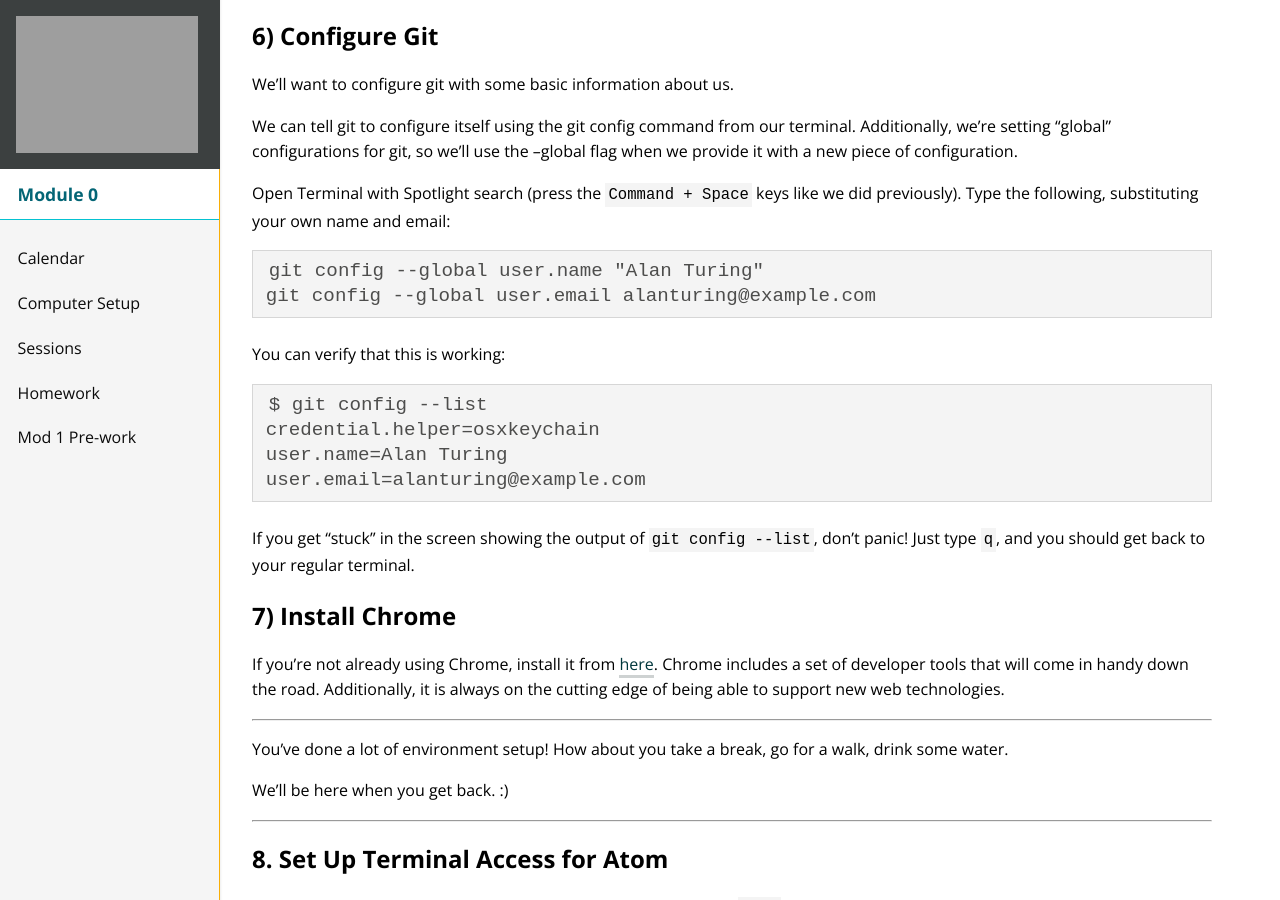
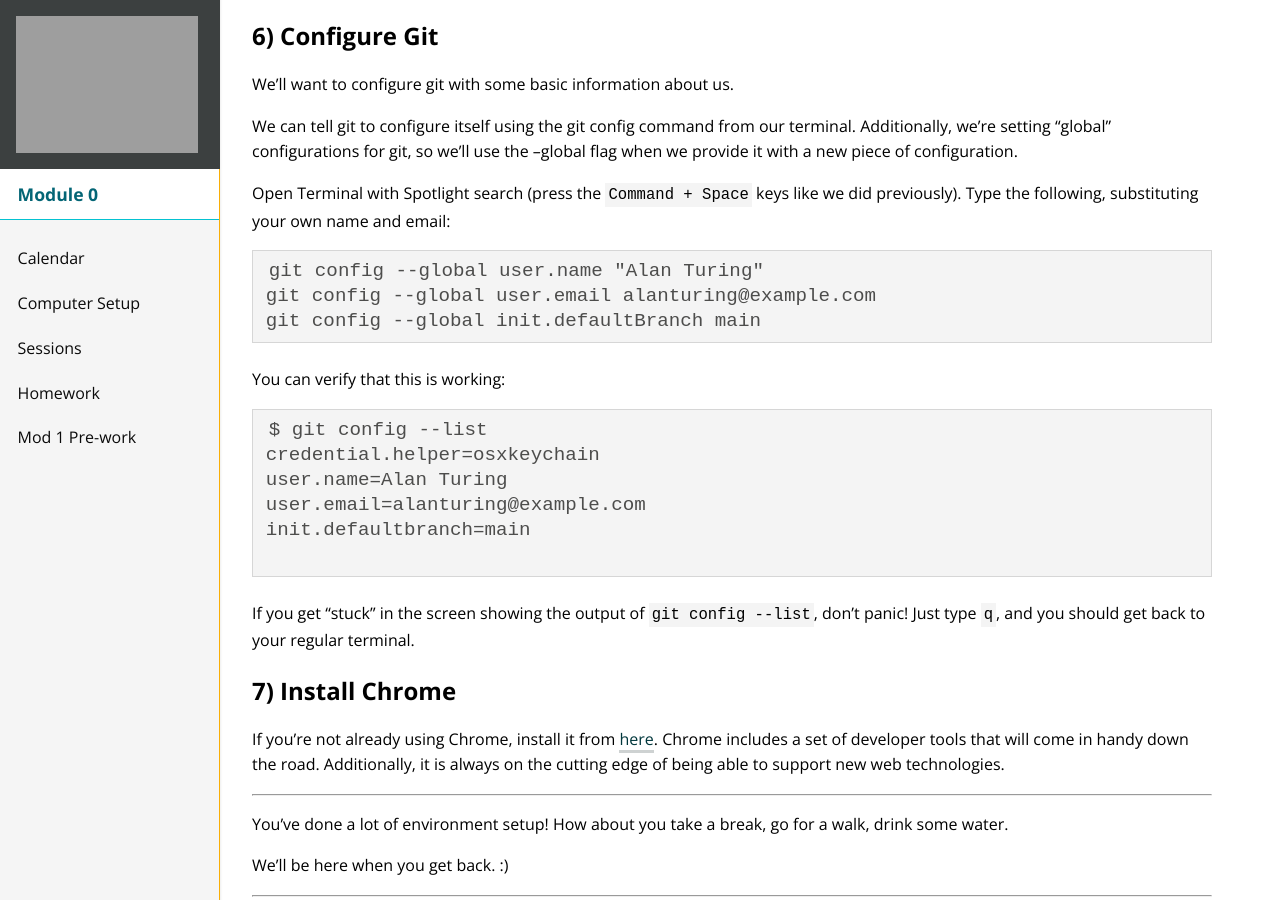
Before and after one commit to turingschool/mod-0-curriculum, a Jekyll site: the page built from setup-instructions.md, in a window 1280 px wide and 900 px high, scrolled down 4148 px. Built offline with Jekyll 4.4.1, drawn with Linux system fonts in a browser that asks for light colours; nearby versions of some CDN libraries.

Commit message:
Add main as default branch and remove references to master

````diff
--- a/setup-instructions.md
+++ b/setup-instructions.md
@@ -163,6 +163,7 @@ Open Terminal with Spotlight search (press the `Command + Space` keys like we di
 ```
 git config --global user.name "Alan Turing"
 git config --global user.email alanturing@example.com
+git config --global init.defaultBranch main
 ```
 
 You can verify that this is working:
@@ -172,6 +173,8 @@ $ git config --list
 credential.helper=osxkeychain
 user.name=Alan Turing
 user.email=alanturing@example.com
+init.defaultbranch=main
+
 ```
 If you get "stuck" in the screen showing the output of `git config --list`, don't panic! Just type `q`, and you should get back to your regular terminal.
 
````
Also changed, not shown: session2/index.md (+6 -6 lines), session3/index.md (+2 -2 lines).
